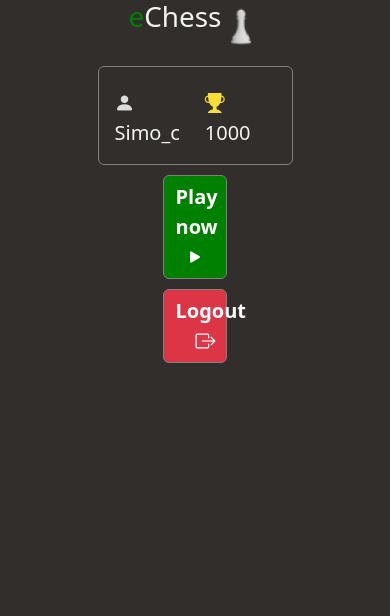
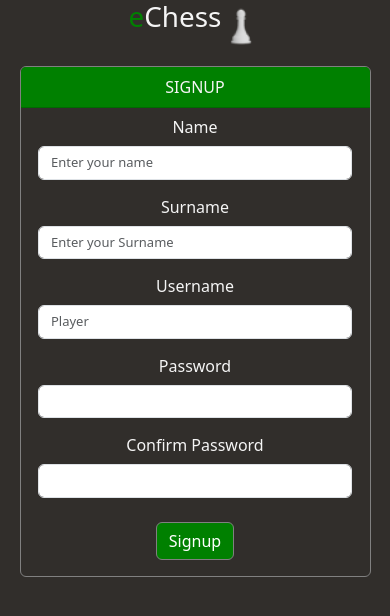
Before and after one commit to Simo23-cpp/e-Chess, an Angular app in the folder client/e-chess/: page /signup in a window 390 px wide. Before the commit this address led to /. Shown: the top 616 px of the page. Built offline with nearby package versions, Linux system fonts and the light colour scheme.

Commit message:
add routing and make responsive

```diff
--- a/client/e-chess/src/app/app-routing.module.ts
+++ b/client/e-chess/src/app/app-routing.module.ts
@@ -1,7 +1,17 @@
 import { NgModule } from '@angular/core';
 import { RouterModule, Routes } from '@angular/router';
+import { LoginPageComponent } from './pages/login-page/login-page.component';
+import { SignupPageComponent } from './pages/signup-page/signup-page.component';
+import { HomePageComponent } from './pages/home-page/home-page.component';
+import { GamePageComponent } from './pages/game-page/game-page.component';
 
-const routes: Routes = [];
+const routes: Routes = [
+  { path: "", redirectTo: "login", pathMatch: 'full' },
+  { path: "login", component: LoginPageComponent },
+  { path: "signup", component: SignupPageComponent },
+  { path: "home", component: HomePageComponent },
+  { path: "game", component: GamePageComponent }
+];
 
 @NgModule({
   imports: [RouterModule.forRoot(routes)],
--- a/client/e-chess/src/app/app.component.html
+++ b/client/e-chess/src/app/app.component.html
@@ -1,4 +1,2 @@
 <app-header></app-header>
 <router-outlet></router-outlet>
-
-<app-home-page></app-home-page>
--- a/client/e-chess/src/app/components/profile/profile.component.css
+++ b/client/e-chess/src/app/components/profile/profile.component.css
@@ -1,7 +1,9 @@
 .profile-flex {
     display: flex;
+    flex-wrap: wrap;
     flex-direction: row;
     justify-content: space-around;
+    align-items: center;
 }
 
 .card {
@@ -29,8 +31,10 @@
 .profile-f {
 
     display: flex;
+    flex-wrap: wrap;
     flex-direction: row;
     justify-content: center;
+    align-items: center;
     margin: 0px;
 }
 
@@ -43,3 +47,72 @@
 .score {
     font-size: 20px;
 }
+
+[class*="col-"] {
+    width: 90%;
+}
+
+[class*="coll-"] {
+    width: 80%;
+}
+
+@media(min-width:500px) {
+    [class*="col-"] {
+        width: 70%;
+    }
+
+    [class*="coll-"] {
+        width: 50%;
+    }
+}
+
+@media(min-width: 850px) {
+    .col-1 {
+        width: 8.33%;
+    }
+
+    .col-2 {
+        width: 16.66%;
+    }
+
+    .col-3 {
+        width: 25%;
+    }
+
+    .col-4 {
+        width: 33.33%;
+    }
+
+    .col-5 {
+        width: 41.66%;
+    }
+
+    .col-6 {
+        width: 50%;
+    }
+
+    .col-7 {
+        width: 58.33%;
+    }
+
+    .col-8 {
+        width: 66.66%;
+    }
+
+    .col-9 {
+        width: 75%;
+    }
+
+    .col-10 {
+        width: 83.33%;
+    }
+
+    .col-11 {
+        width: 91.66%;
+    }
+
+    .col-12 {
+        width: 100%;
+    }
+
+}
--- a/client/e-chess/src/app/components/profile/profile.component.html
+++ b/client/e-chess/src/app/components/profile/profile.component.html
@@ -14,13 +14,13 @@
         </div>
     </div>
 </div>
-<div class="profile-f">
-    <button type="button" class="btn btn-primary col-2">Play now
+<div class="profile-f" (click)="play()">
+    <button type="button" class="btn btn-primary col-3 coll-">Play now
         <i class="bi bi-play-fill"></i>
     </button>
 </div>
 
 <div class="profile-f">
-    <button type="button" class="btn btn-danger col-2">Logout <i class="bi bi-box-arrow-right"
+    <button type="button" class="btn btn-danger col-3 coll-" (click)="logout()">Logout <i class="bi bi-box-arrow-right"
             style="margin-left: 20px;"></i></button>
 </div>
--- a/client/e-chess/src/app/components/profile/profile.component.ts
+++ b/client/e-chess/src/app/components/profile/profile.component.ts
@@ -1,4 +1,5 @@
 import { Component } from '@angular/core';
+import { Router } from '@angular/router';
 
 @Component({
   selector: 'app-profile',
@@ -7,4 +8,16 @@ import { Component } from '@angular/core';
 })
 export class ProfileComponent {
 
+  constructor(private router: Router) { }
+
+  play() {
+    console.log("play");
+    this.router.navigate(["/game"]);
+  }
+
+  logout() {
+    console.log("logout");
+    this.router.navigate(["/login"]);
+  }
+
 }
--- a/client/e-chess/src/app/pages/login-page/login-page.component.css
+++ b/client/e-chess/src/app/pages/login-page/login-page.component.css
@@ -12,6 +12,9 @@
 
 .flex-c {
     display: flex;
+    flex-wrap: wrap;
+    gap: 15px;
+    align-items: center;
     justify-content: space-between;
     margin-bottom: 10px;
 }
@@ -33,6 +36,7 @@
 
 .f-flex {
     display: flex;
+    align-items: center;
     justify-content: center;
 }
 
@@ -41,4 +45,76 @@
     display: flex;
     flex-direction: column;
     align-items: center;
+    justify-content: center;
 }
+
+@media(max-width:750px) {
+    label {
+        text-align: center;
+    }
+
+    input {
+        font-size: 13px;
+    }
+}
+
+[class*="col-"] {
+    width: 100%;
+}
+
+
+[class*="coll-"] {
+    width: 90%;
+}
+
+
+@media(min-width: 750px) {
+    .col-1 {
+        width: 8.33%;
+    }
+
+    .col-2 {
+        width: 16.66%;
+    }
+
+    .col-3 {
+        width: 25%;
+    }
+
+    .col-4 {
+        width: 33.33%;
+    }
+
+    .col-5 {
+        width: 41.66%;
+    }
+
+    .col-6 {
+        width: 50%;
+    }
+
+    .col-7 {
+        width: 58.33%;
+    }
+
+    .col-8 {
+        width: 66.66%;
+    }
+
+    .col-9 {
+        width: 75%;
+    }
+
+    .col-10 {
+        width: 83.33%;
+    }
+
+    .col-11 {
+        width: 91.66%;
+    }
+
+    .col-12 {
+        width: 100%;
+    }
+
+}
--- a/client/e-chess/src/app/pages/login-page/login-page.component.html
+++ b/client/e-chess/src/app/pages/login-page/login-page.component.html
@@ -1,26 +1,26 @@
 <div class="f-flex">
-    <div class="card col-6">
+    <div class="card col-6 coll-">
         <div class="card-header">
             LOGIN
         </div>
 
 
-        <div class="c-flex">
-            <div class="mb-2 col-10">
-                <label for="staticEmail" class="col-sm-5 col-form-label">Username</label>
-                <div class="col-sm-12">
+        <div class="c-flex col-12">
+            <div class="mb-2 col-10 coll-">
+                <label for="staticEmail" class="col-5 col-form-label">Username</label>
+                <div class="col-12">
                     <input type="text" class="form-control" placeholder="Player">
                 </div>
             </div>
-            <div class="mb-2 col-10">
-                <label for="inputPassword" class="col-sm-5 col-form-label">Password</label>
-                <div class="col-sm-12">
+            <div class="mb-2 col-10 coll-">
+                <label for="inputPassword" class="col-5 col-form-label">Password</label>
+                <div class="col-12">
                     <input type="password" class="form-control" id="inputPassword">
                 </div>
             </div>
-            <div class="flex-c col-10 mb-3 mt-3">
-                <button type="button" class="btn btn-primary">Login</button>
-                <button type="button" class="btn btn-light">Signup</button>
+            <div class="flex-c col-10 mb-3 mt-3 coll-">
+                <button type="button" class="btn btn-primary col-4" (click)="login()">Login</button>
+                <button type="button" class="btn btn-light col-4" (click)="signup()">Signup</button>
             </div>
         </div>
     </div>
--- a/client/e-chess/src/app/pages/login-page/login-page.component.ts
+++ b/client/e-chess/src/app/pages/login-page/login-page.component.ts
@@ -1,4 +1,5 @@
 import { Component } from '@angular/core';
+import { Router } from '@angular/router';
 
 @Component({
   selector: 'app-login-page',
@@ -7,4 +8,20 @@ import { Component } from '@angular/core';
 })
 export class LoginPageComponent {
 
+  constructor(private router: Router) {
+
+  }
+
+
+  login() {
+    console.log('login');
+    this.router.navigate(['/home']);
+
+
+  }
+  signup() {
+    console.log('signup');
+    this.router.navigate(['/signup']);
+  }
+
 }
--- a/client/e-chess/src/app/pages/signup-page/signup-page.component.css
+++ b/client/e-chess/src/app/pages/signup-page/signup-page.component.css
@@ -38,3 +38,76 @@
     flex-direction: column;
     align-items: center;
 }
+
+
+@media(max-width:750px) {
+    label {
+        text-align: center;
+    }
+
+    input {
+        font-size: 13px;
+    }
+}
+
+
+[class*="col-"] {
+    width: 100%;
+}
+
+
+[class*="coll-"] {
+    width: 90%;
+}
+
+
+@media(min-width: 750px) {
+    .col-1 {
+        width: 8.33%;
+    }
+
+    .col-2 {
+        width: 16.66%;
+    }
+
+    .col-3 {
+        width: 25%;
+    }
+
+    .col-4 {
+        width: 33.33%;
+    }
+
+    .col-5 {
+        width: 41.66%;
+    }
+
+    .col-6 {
+        width: 50%;
+    }
+
+    .col-7 {
+        width: 58.33%;
+    }
+
+    .col-8 {
+        width: 66.66%;
+    }
+
+    .col-9 {
+        width: 75%;
+    }
+
+    .col-10 {
+        width: 83.33%;
+    }
+
+    .col-11 {
+        width: 91.66%;
+    }
+
+    .col-12 {
+        width: 100%;
+    }
+
+}
--- a/client/e-chess/src/app/pages/signup-page/signup-page.component.html
+++ b/client/e-chess/src/app/pages/signup-page/signup-page.component.html
@@ -1,43 +1,43 @@
 <div class="f-flex">
-    <div class="card col-6">
+    <div class="card col-6 coll-">
         <div class="card-header">
             SIGNUP
         </div>
 
 
         <div class="c-flex">
-            <div class="mb-2 col-10">
-                <label class="col-sm-5 col-form-label">Name</label>
-                <div class="col-sm-12">
+            <div class="mb-2 col-10 coll-">
+                <label class="col-5 col-form-label">Name</label>
+                <div class="col-12">
                     <input type="text" class="form-control" placeholder="Enter your name">
                 </div>
             </div>
-            <div class="mb-2 col-10">
-                <label class="col-sm-5 col-form-label">Surname</label>
-                <div class="col-sm-12">
+            <div class="mb-2 col-10 coll-">
+                <label class="col-5 col-form-label">Surname</label>
+                <div class="col-12">
                     <input type="text" class="form-control" placeholder="Enter your Surname">
                 </div>
             </div>
-            <div class="mb-2 col-10">
-                <label for="staticEmail" class="col-sm-5 col-form-label">Username</label>
-                <div class="col-sm-12">
+            <div class="mb-2 col-10 coll-">
+                <label for="staticEmail" class="col-5 col-form-label">Username</label>
+                <div class="col-12">
                     <input type="text" class="form-control" placeholder="Player">
                 </div>
             </div>
-            <div class="mb-2 col-10">
-                <label for="inputPassword" class="col-sm-5 col-form-label">Password</label>
-                <div class="col-sm-12">
+            <div class="mb-2 col-10 coll-">
+                <label for="inputPassword" class="col-5 col-form-label">Password</label>
+                <div class="col-12">
                     <input type="password" class="form-control" id="inputPassword">
                 </div>
             </div>
-            <div class="mb-2 col-10">
-                <label class="col-sm-5 col-form-label">Confirm Password</label>
-                <div class="col-sm-12">
+            <div class="mb-2 col-10 coll-">
+                <label class="col-5 col-form-label">Confirm Password</label>
+                <div class="col-12">
                     <input type="password" class="form-control" id="inputPassword">
                 </div>
             </div>
-            <div class="flex-c col-10 mb-3 mt-3">
-                <button type="button" class="btn btn-primary">Signup</button>
+            <div class="flex-c col-10 mb-3 mt-3 coll-">
+                <button type="button" class="btn btn-primary" (click)="signup()">Signup</button>
             </div>
         </div>
     </div>
--- a/client/e-chess/src/app/pages/signup-page/signup-page.component.ts
+++ b/client/e-chess/src/app/pages/signup-page/signup-page.component.ts
@@ -1,4 +1,5 @@
 import { Component } from '@angular/core';
+import { Router } from '@angular/router';
 
 @Component({
   selector: 'app-signup-page',
@@ -6,5 +7,10 @@ import { Component } from '@angular/core';
   styleUrls: ['./signup-page.component.css']
 })
 export class SignupPageComponent {
+  constructor(private router: Router) { }
 
+  signup() {
+    console.log("signup");
+    this.router.navigate(["/home"]);
+  }
 }
```
